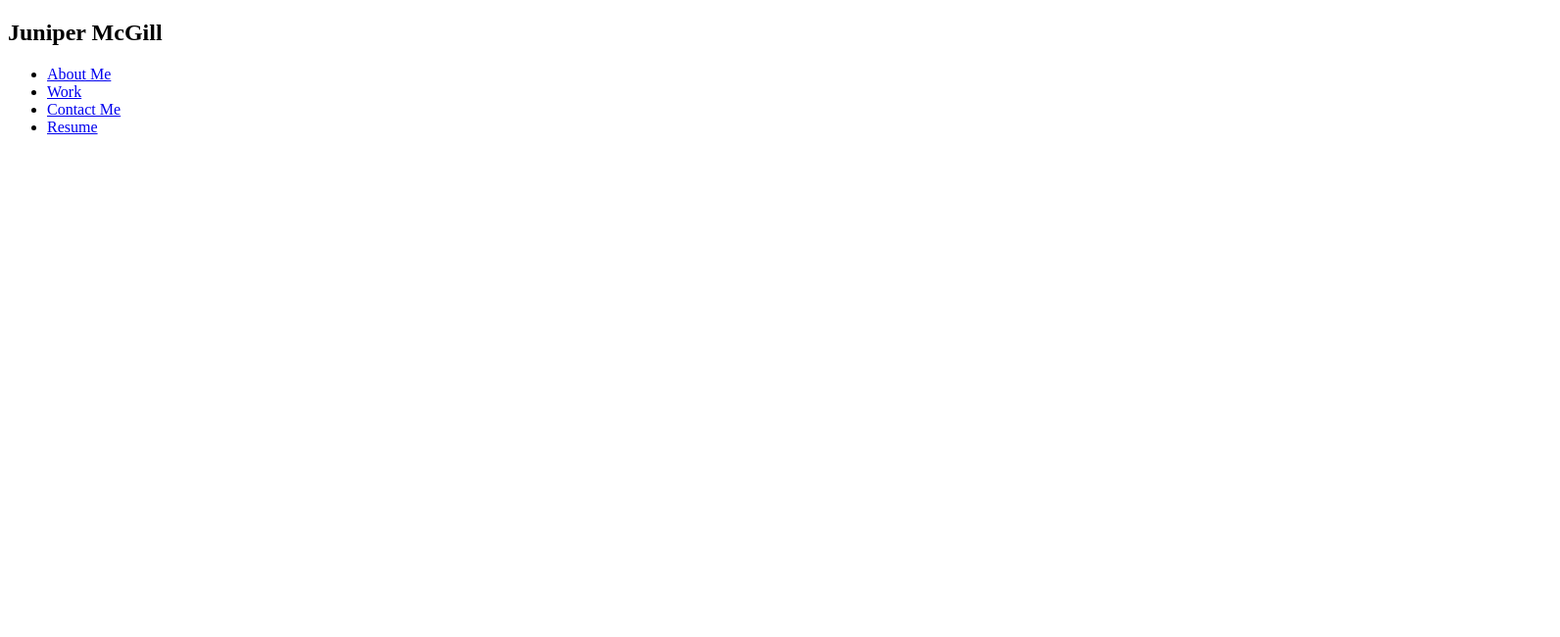
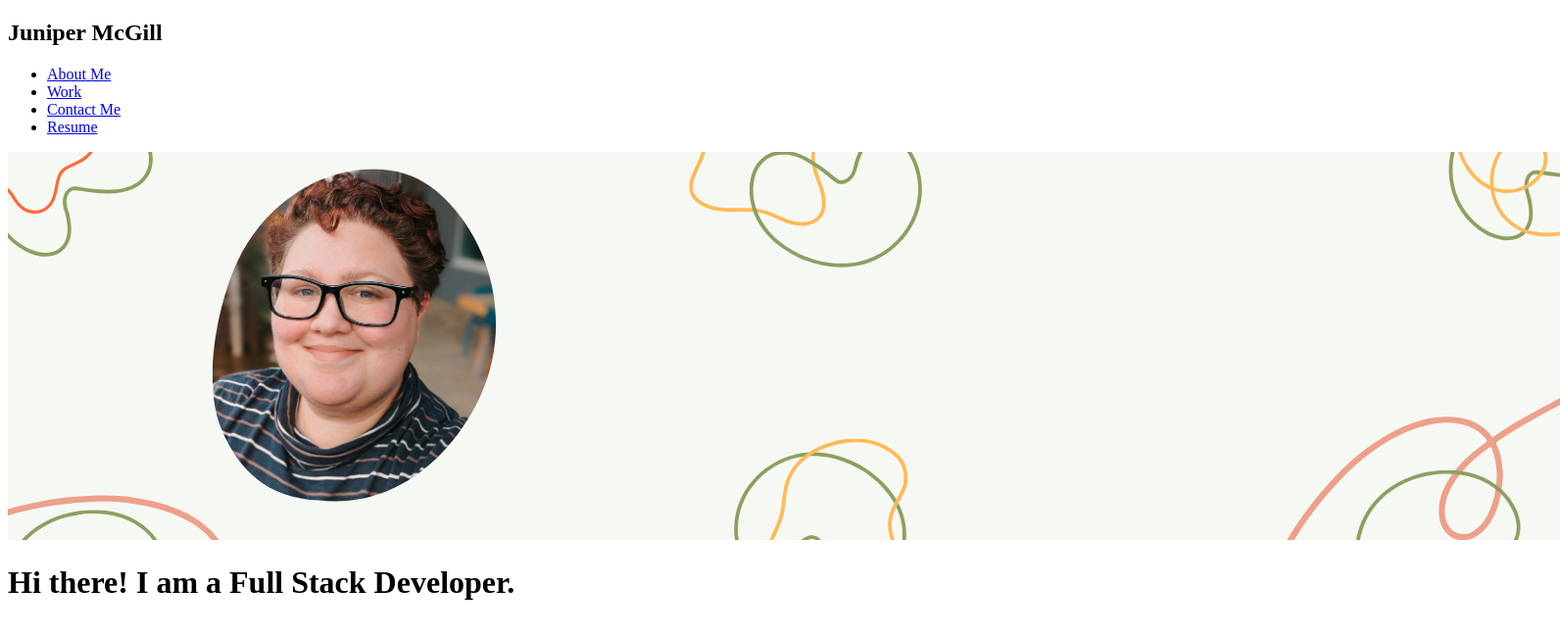
Before and after one commit to JuniperWrenMcGill/McGill-Portfolio, a plain HTML site: page index.html in a window 1280 px wide. Shown: the whole page at 98% size, 1592 px wide, since content can reach past the window. Drawn offline with Linux system fonts and the light colour scheme.

Commit message:
added banner photo and subtitle

```diff
--- a/index.html
+++ b/index.html
@@ -24,4 +24,13 @@
         </div>
     </div>
 
-    <!-- this contains the banner photo -->
+    <!-- this contains the banner photo and subtitle-->
+<banner>
+    <div class="banner container">
+        <img class="gfg"
+        src="assets\Updated banner.png">
+     </div>
+     <div class="banner-text">
+        <h1>Hi there! I am a Full Stack Developer. </h1>
+    </div>
+</banner>
```
